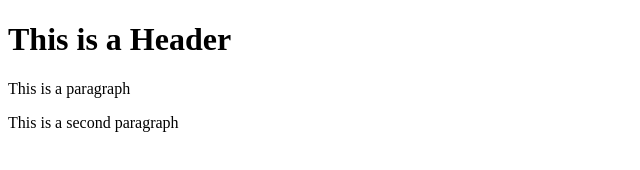
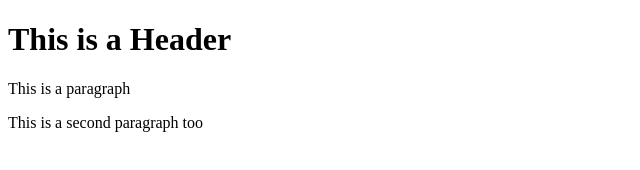
Before and after one commit to owenwardell/git-test, a website: page index.html in a window 1280 px wide. Shown: the full height of the page, 0-640 px from the left. Drawn offline with Linux system fonts and the light colour scheme.

```diff
--- a/index.html
+++ b/index.html
@@ -6,7 +6,7 @@
     <body>
         <h1>This is a Header</h1>
         <p>This is a paragraph</p>
-        <p> This is a second paragraph</p>
+        <p> This is a second paragraph too</p>
     </body>
 
 </html>
```
Also changed, not shown: package.json (added, +24 -0 lines), 3 other files.
